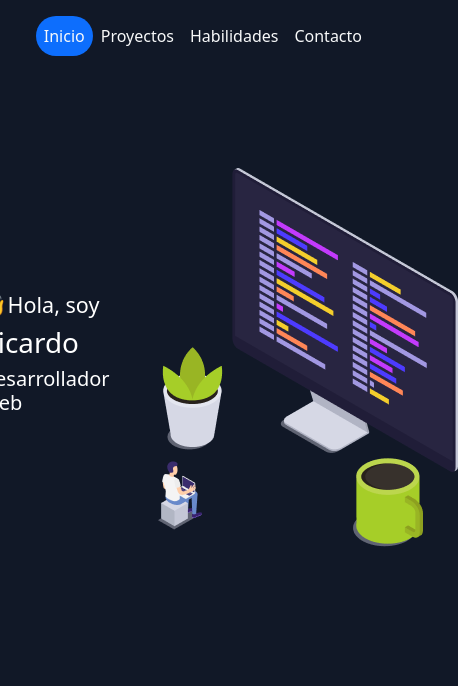
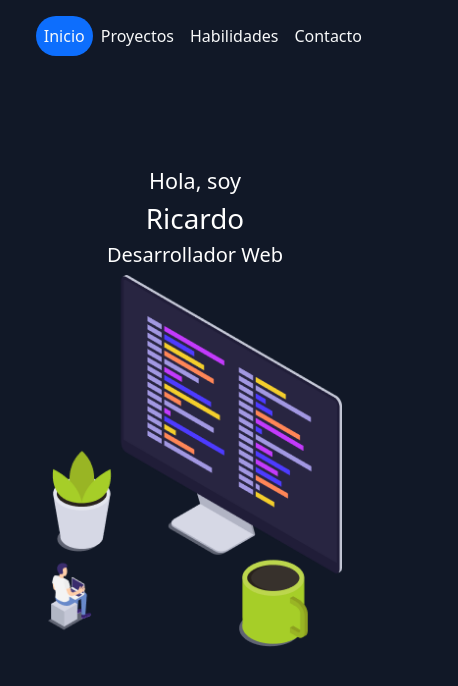
Before and after one commit to blackgoku-97/portafolio, a React (Vite) app: page / in a window 390 px wide. Shown: the top 686 px of the page, 458 px wide, since content can reach past the window. Built offline with nearby package versions, Linux system fonts and the light colour scheme; the HTML template or start-up script is replaced by a standard one.

Commit message:
responsivo

```diff
--- a/src/Components/Inicio/Inicio.jsx
+++ b/src/Components/Inicio/Inicio.jsx
@@ -1,16 +1,16 @@
 export const Inicio = () => {
     return (
-        <div className="d-flex align-items-center justify-content-center mt-5 p-5">
-            <div className="text m-5">
-                <h4>👋Hola, soy</h4>
-                <h1>Ricardo</h1>
-                <h5>
-                    <>Desarrollador Web</>
-                </h5>
-            </div>
-            <div className="img">
-                <img src="img/coding.png" alt="img" />
-            </div>
+      <div className="container mt-5 p-5">
+        <div className="row align-items-center justify-content-center">
+          <div className="col-md-6 text-center">
+            <h4 className="text-sm">Hola, soy</h4>
+            <h1>Ricardo</h1>
+            <h5 className="text-sm">Desarrollador Web</h5>
+          </div>
+          <div className="col-md-6">
+            <img src="img/coding.png" alt="img" className="img-fluid" />
+          </div>
         </div>
-    )
-}
+      </div>
+    );
+  };
```
